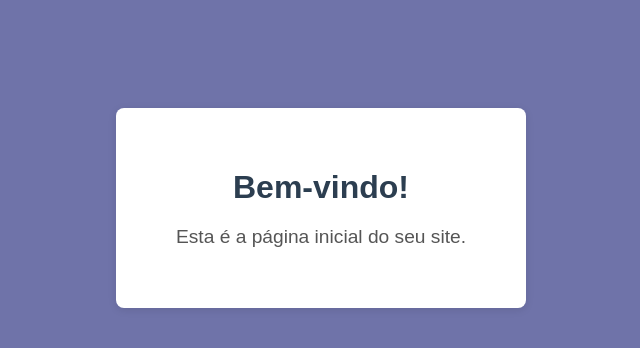
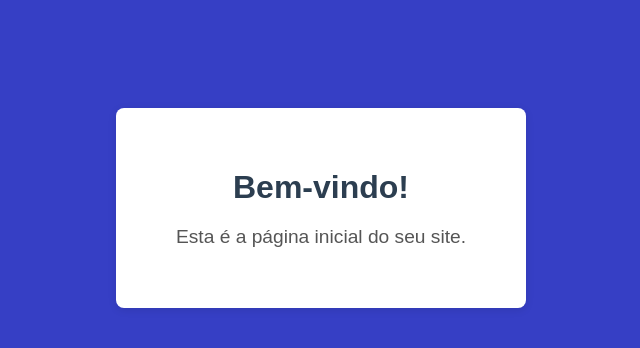
Before and after one commit to hugokokay/teste-de-git, a plain HTML site: page Index.html in a window 1280 px wide. Shown: the whole page, without its empty margins (319-959 px from the left). Drawn offline with Linux system fonts and the light colour scheme.

Commit message:
commit di css

```diff
--- a/css/style.css
+++ b/css/style.css
@@ -1,5 +1,5 @@
 body {
-    background: #6f73a9;
+    background: #363fc5;
     font-family: Arial, sans-serif;
     text-align: center;
     padding-top: 100px;
```
